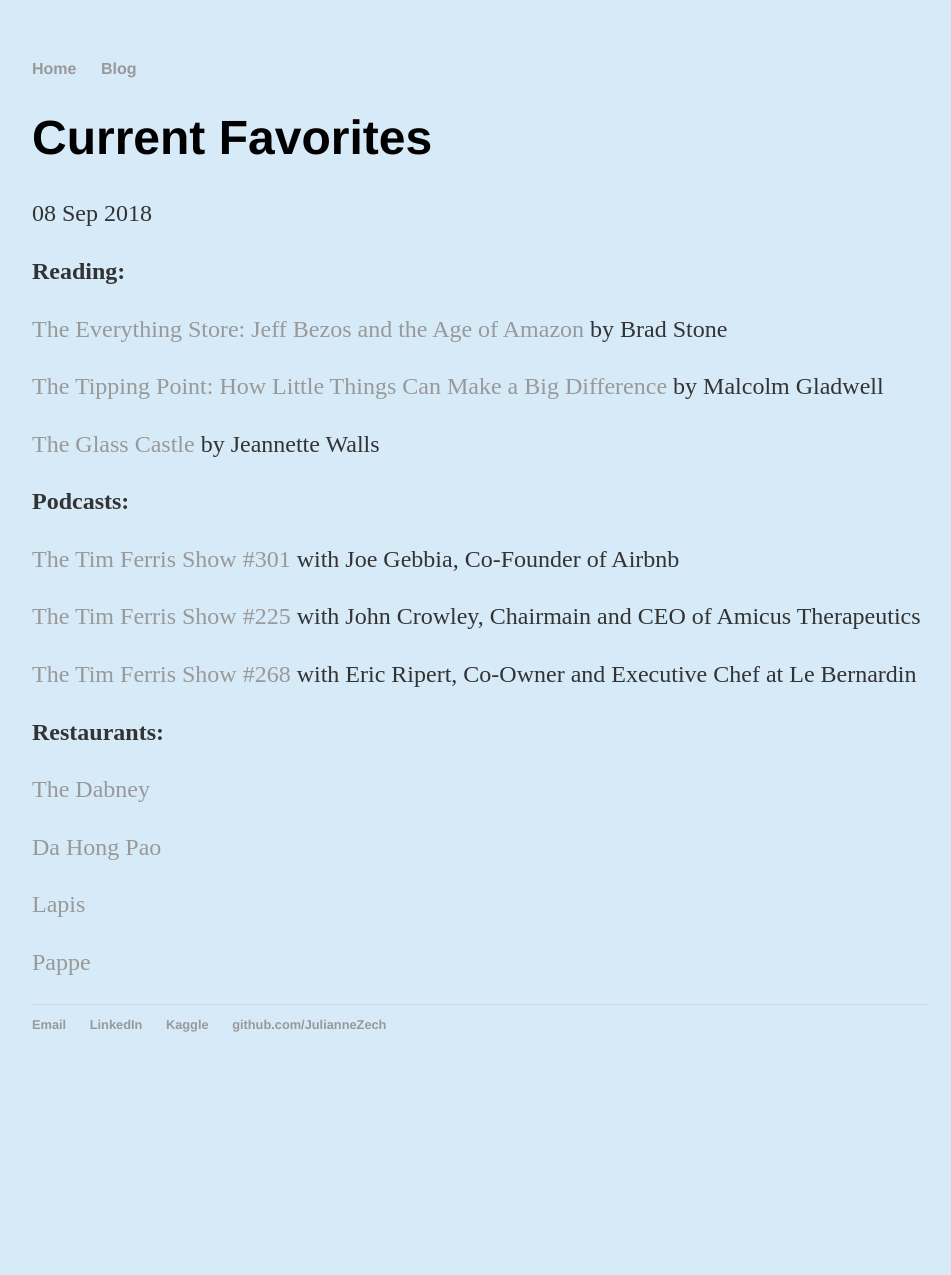
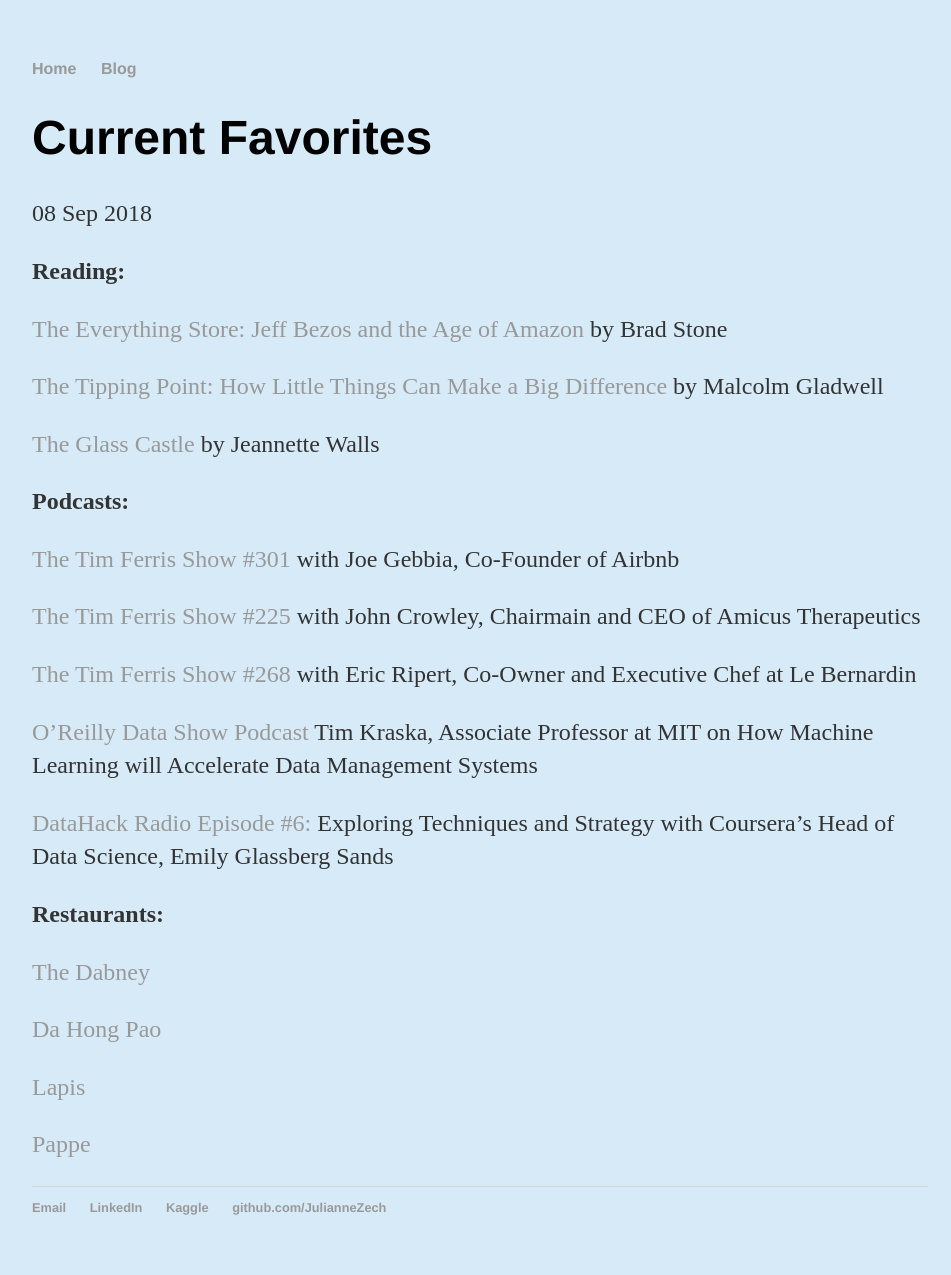
Before and after one commit to JulianneZech/JulianneZech.github.io, a Jekyll site: the page built from _posts/2018-09-08-first-post.md, in a window 1280 px wide. Shown: the whole page, without its empty margins (160-1111 px from the left). Built offline with Jekyll 4.4.1, drawn with Linux system fonts in a browser that asks for light colours; before the commit the page ends 1092 px from its top, so only the background shows below that.

Commit message:
Update 2018-09-08-first-post.md

```diff
--- a/_posts/2018-09-08-first-post.md
+++ b/_posts/2018-09-08-first-post.md
@@ -19,6 +19,10 @@
 
 <a href="https://tim.blog/2017/09/29/eric-ripert/">The Tim Ferris Show #268</a> with Eric Ripert, Co-Owner and Executive Chef at Le Bernardin
 
+<a href="https://www.oreilly.com/ideas/how-machine-learning-will-accelerate-data-management-systems"> O’Reilly Data Show Podcast</a> Tim Kraska, Associate Professor at MIT on How Machine Learning will Accelerate Data Management Systems
+
+<a href="https://www.analyticsvidhya.com/blog/2018/08/datahack-radio-episode-4-coursera-data-science-emily-glassberg-sands/"> DataHack Radio Episode #6:</a> Exploring Techniques and Strategy with Coursera’s Head of Data Science, Emily Glassberg Sands
+
 <b>Restaurants:</b>
 
 <a href="https://thedabney.com/">The Dabney</a>
```
